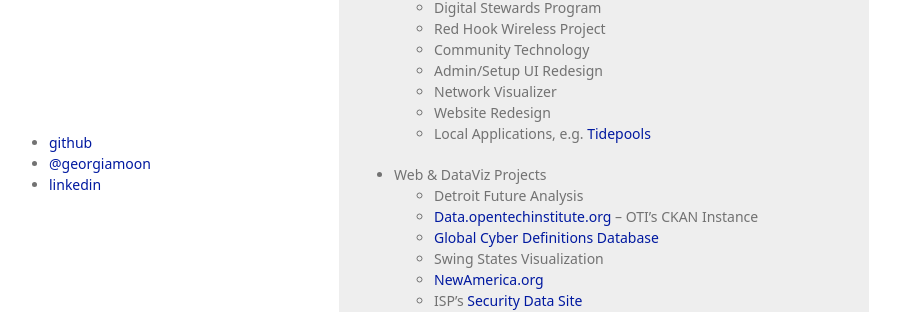
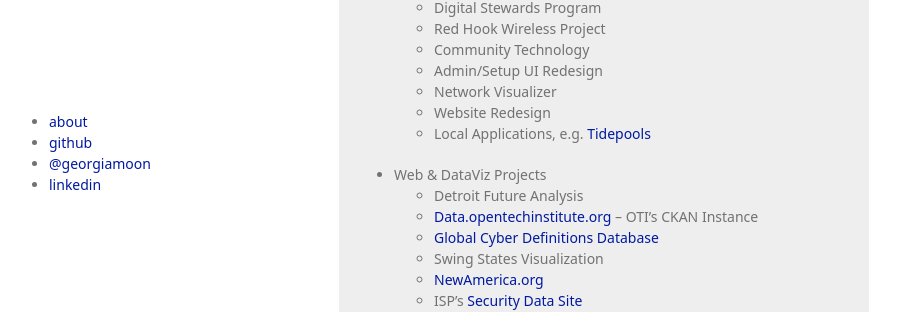
Before and after one commit to georgiamoon/markdowncv, a Jekyll site: the page built from index.md, in a window 1280 px wide. Shown: the part 635-947 px from the top of the page, without its empty margins (201-1101 px from the left). Built offline with Jekyll 4.4.1, drawn with Linux system fonts in a browser that asks for light colours; some web fonts are replaced; our own code applies the rules of GitHub Pages for plain Markdown files; a script that is not in the unit is left out.

Commit message:
add link to about

```diff
--- a/_layouts/default.html
+++ b/_layouts/default.html
@@ -55,6 +55,7 @@
       <footer>
         {% if site.github.is_project_page %}
         <ul>
+          <li><a href="about.md">about</li>
           <li><a href="{{ site.github.owner_url }}">github</a></li>
           <li><a href="https://twitter.com/georgiamoon">@georgiamoon</a></li>
           <li><a href="https://www.linkedin.com/in/georgiabullen/">linkedin</a></li>
```
